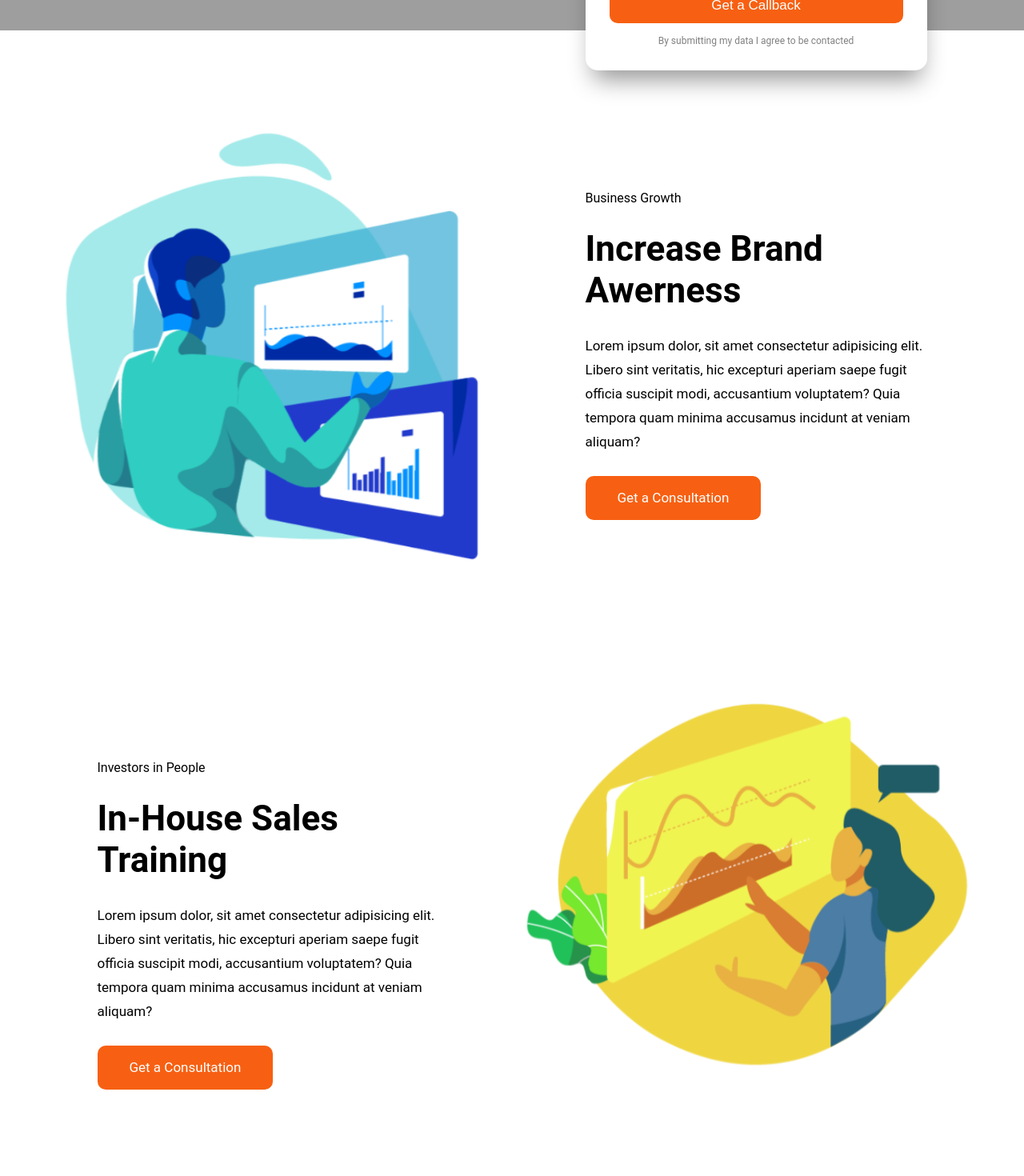
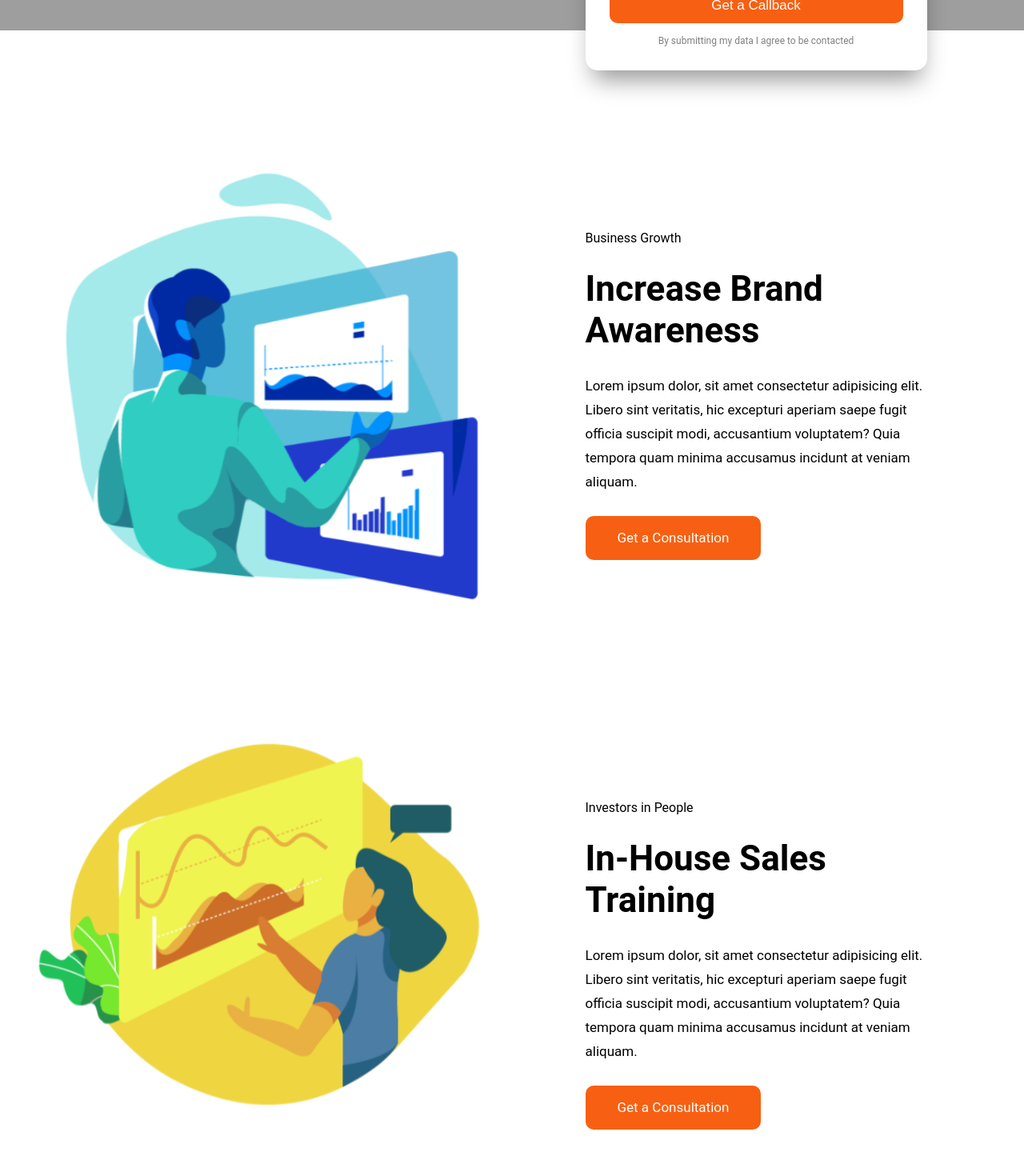
Before and after one commit to emilianoaprile/proj-html-vuejs, a Vue app: page / in a window 1280 px wide. Shown: the part 660-2130 px from the top of the page at 80% size. Built offline with nearby package versions, Linux system fonts and the light colour scheme; grey boxes are pictures that could not be loaded.

Commit message:
ADDED - component service + props

```diff
--- a/src/components/AppMainServices.vue
+++ b/src/components/AppMainServices.vue
@@ -1,110 +1,58 @@
+<script>
+import ServiceItem from './ServiceItem.vue';
+
+export default {
+    components: {
+        ServiceItem,
+    },
+    data() {
+        return {
+            services: [
+                {
+                    imgSrc: "/img/first-section-img-1.png",
+                    flexReverse: false,
+                    category: "Business Growth",
+                    title: "Increase Brand Awareness",
+                    description: "Lorem ipsum dolor, sit amet consectetur adipisicing elit. Libero sint veritatis, hic excepturi aperiam saepe fugit officia suscipit modi, accusantium voluptatem? Quia tempora quam minima accusamus incidunt at veniam aliquam.",
+                    consultationLink: "#"
+                },
+
+                {
+                    imgSrc: "/img/first-section-img-2.png",
+                    flexReverse: true,
+                    category: "Investors in People",
+                    title: "In-House Sales Training",
+                    description: "Lorem ipsum dolor, sit amet consectetur adipisicing elit. Libero sint veritatis, hic excepturi aperiam saepe fugit officia suscipit modi, accusantium voluptatem? Quia tempora quam minima accusamus incidunt at veniam aliquam.",
+                    consultationLink: "#"
+                },
+
+                {
+                    imgSrc: "/img/first-section-img-3.png",
+                    flexReverse: false,
+                    category: "Social Media Analysis",
+                    title: "Harness Your Social Proof",
+                    description: "Lorem ipsum dolor, sit amet consectetur adipisicing elit. Libero sint veritatis, hic excepturi aperiam saepe fugit officia suscipit modi, accusantium voluptatem? Quia tempora quam minima accusamus incidunt at veniam aliquam.",
+                    consultationLink: "#"
+                },
+
+            ]
+        };
+    }
+};
+</script>
+
+
 <template>
-    <div class="container">
-        <section class="service">
-            <div class="row">
-                <div class="col-6">
-                    <figure class="img-wrapper">
-                        <img src="/img/first-section-img-1.png" alt="">
-                    </figure>
-                </div>
-                <div class="col-6">
-                    <div class="service-card">
-                        <div class="details-card"></div>
-                        <p>Business Growth</p>
-                        <h2 class="card-title">Increase Brand Awerness</h2>
-                        <p class="card-text">
-                            Lorem ipsum dolor, sit amet consectetur adipisicing elit. Libero sint veritatis, hic excepturi
-                            aperiam saepe fugit officia suscipit modi, accusantium voluptatem? Quia tempora quam minima
-                            accusamus incidunt at veniam aliquam?
-                        </p>
+    <section class="services">
+        <div class="container">
+            <ServiceItem v-for="(service, index) in services" :key="index" :service="service" />
+        </div>
 
-                        <div class="button btn-orange">
-                            <a href="#">Get a Consultation</a>
-                        </div>
-                    </div>
-                </div>
-            </div>
-        </section>
-
-        <section class="service">
-            <div class="row flex-reverse">
-                <div class="col-6">
-                    <figure class="img-wrapper">
-                        <img src="/img/first-section-img-2.png" alt="">
-                    </figure>
-                </div>
-                <div class="col-6">
-                    <div class="service-card">
-                        <div class="details-card"></div>
-                        <p>Investors in People</p>
-                        <h2 class="card-title">In-House Sales Training</h2>
-                        <p class="card-text">
-                            Lorem ipsum dolor, sit amet consectetur adipisicing elit. Libero sint veritatis, hic excepturi
-                            aperiam saepe fugit officia suscipit modi, accusantium voluptatem? Quia tempora quam minima
-                            accusamus incidunt at veniam aliquam?
-                        </p>
-
-                        <div class="button btn-orange">
-                            <a href="#">Get a Consultation</a>
-                        </div>
-                    </div>
-                </div>
-            </div>
-        </section>
-
-        <section class="service">
-            <div class="row">
-                <div class="col-6">
-                    <figure class="img-wrapper">
-                        <img src="/img/first-section-img-3.png" alt="">
-                    </figure>
-                </div>
-                <div class="col-6">
-                    <div class="service-card">
-                        <div class="details-card"></div>
-                        <p>Social Media Analysis</p>
-                        <h2 class="card-title">Harness Your Social Proof</h2>
-                        <p class="card-text">
-                            Lorem ipsum dolor, sit amet consectetur adipisicing elit. Libero sint veritatis, hic excepturi
-                            aperiam saepe fugit officia suscipit modi, accusantium voluptatem? Quia tempora quam minima
-                            accusamus incidunt at veniam aliquam?
-                        </p>
-
-                        <div class="button btn-orange">
-                            <a href="#">Get a Consultation</a>
-                        </div>
-                    </div>
-                </div>
-            </div>
-        </section>
-
-    </div>
+    </section>
 </template>
 
 <style scoped>
-.service {
-    padding-top: 100px;
-}
-
-.service-card {
-    width: 70%;
-    margin: 0 auto;
-    padding: 100px 0;
-}
-
-.button {
-    width: max-content;
-}
-
-.card-title {
-    font-size: 44px;
-    margin-bottom: 28px;
-    margin-top: 28px;
-}
-
-.card-text {
-    font-size: 17px;
-    margin-bottom: 28px;
-    line-height: 30px;
+.services {
+    padding-top: 50px;
 }
 </style>
--- /dev/null
+++ b/src/components/ServiceItem.vue
@@ -0,0 +1,59 @@
+<script>
+export default {
+    props: {
+        service: Object
+    }
+};
+</script>
+
+<template>
+    <div class="service-item" :class="{ 'flex-reverse': service.flexReverse }">
+        <div class="row">
+            <div class="col-6">
+                <figure class="img-wrapper">
+                    <img :src="service.imgSrc">
+                </figure>
+            </div>
+            <div class="col-6">
+                <div class="service-card">
+                    <p>{{ service.category }}</p>
+                    <h2 class="card-title">{{ service.title }}</h2>
+                    <p class="card-text">{{ service.description }}</p>
+
+                    <div class="button btn-orange">
+                        <a :href="service.consultationLink">Get a Consultation</a>
+                    </div>
+                </div>
+            </div>
+        </div>
+    </div>
+</template>
+
+
+<style scoped>
+.service-card {
+    width: 70%;
+    margin: 0 auto;
+    padding: 100px 0;
+}
+
+.button {
+    width: max-content;
+}
+
+.card-title {
+    font-size: 44px;
+    margin-bottom: 28px;
+    margin-top: 28px;
+}
+
+.card-text {
+    font-size: 17px;
+    margin-bottom: 28px;
+    line-height: 30px;
+}
+
+.service-item {
+    padding-top: 100px;
+}
+</style>
```
